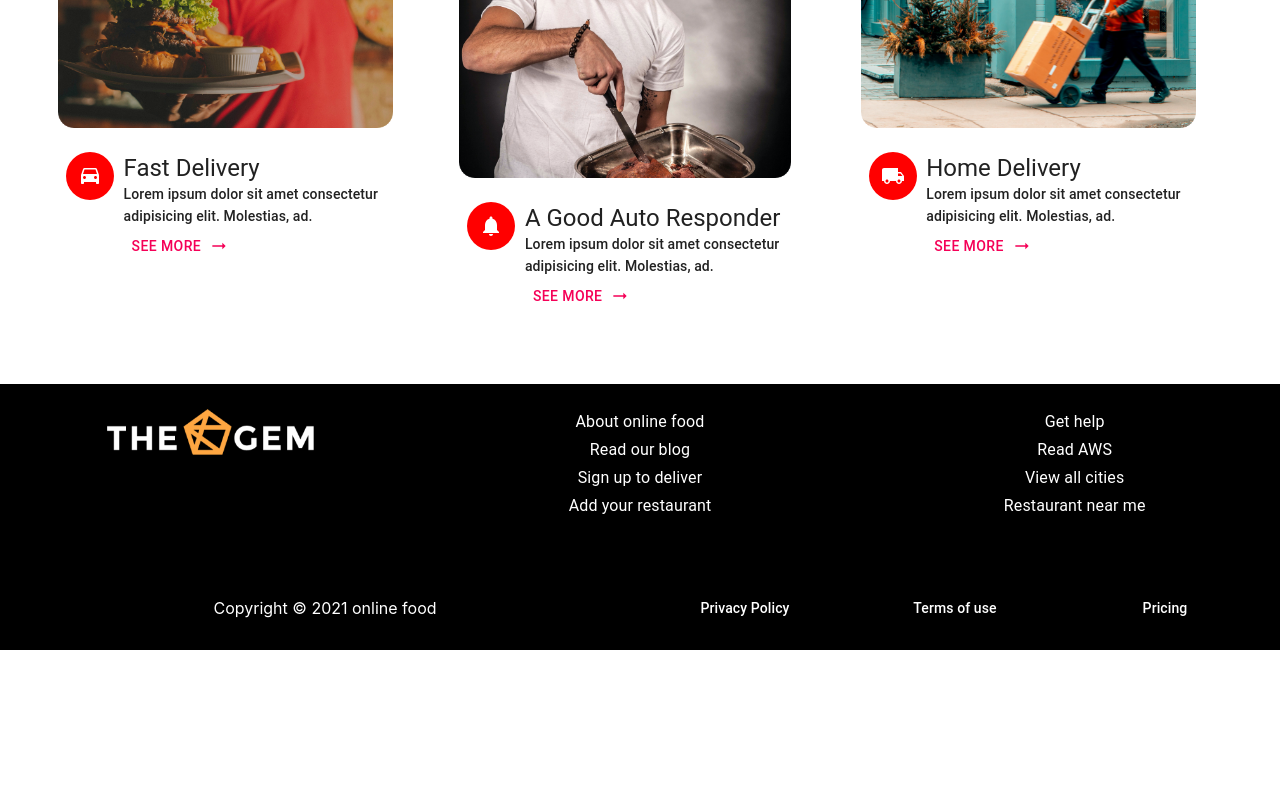
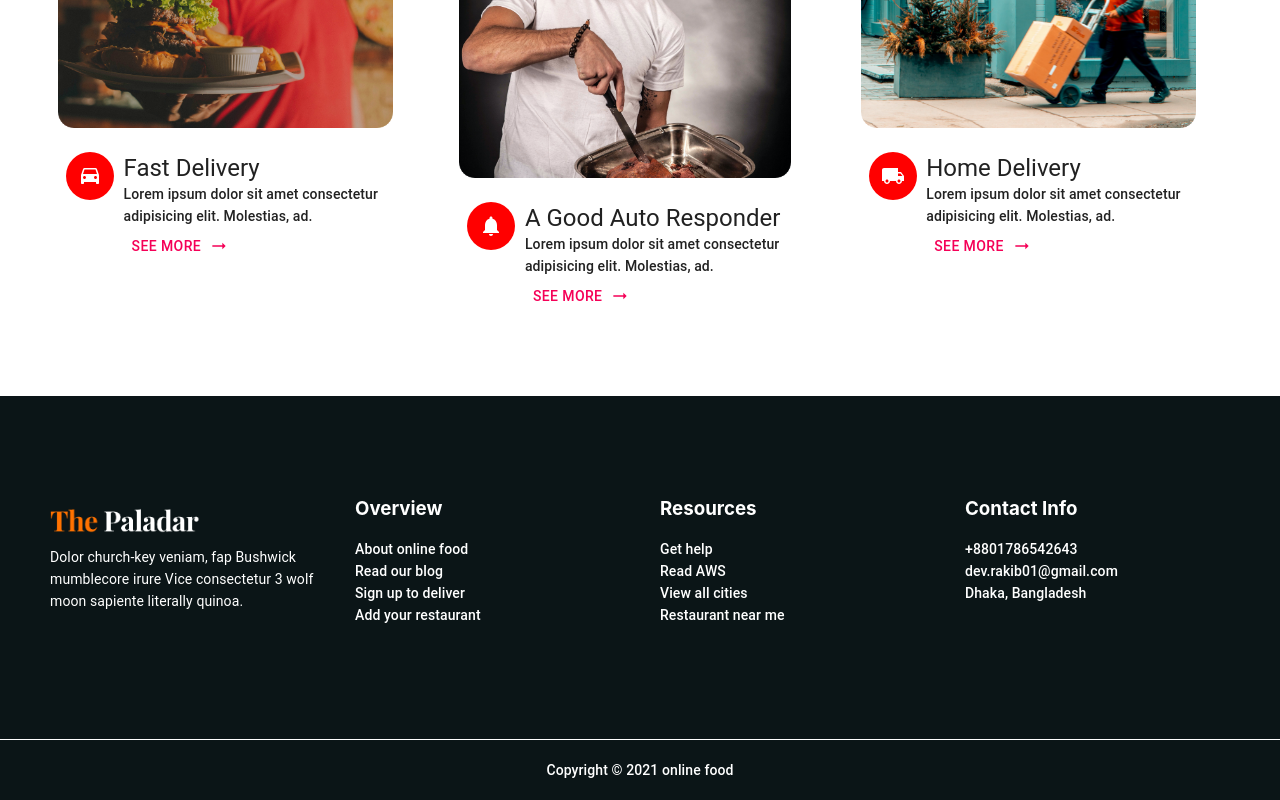
Before and after one commit to Rakib544/TheGem, a React (Create React App) app: page / in a window 1280 px wide. Shown: the part 1256-2056 px from the top of the page. Before the commit the page ends 1906 px from the top, so only its background shows below. Built offline with nearby package versions, Linux system fonts and the light colour scheme; no server answers.

Commit message:
footer section updated

```diff
--- a/src/components/Banner/Banner.js
+++ b/src/components/Banner/Banner.js
@@ -56,7 +56,7 @@ const useStyles = makeStyles(theme => ({
         letterSpacing:"1px",
         fontSize:'16px',
         cursor: 'pointer',
-        border: '2px solid #CA9C5E',
+        border: '2px solid #fff',
     }
 }))
 
--- a/src/components/Footer/Footer.js
+++ b/src/components/Footer/Footer.js
@@ -1,41 +1,52 @@
-import { Grid, Typography } from '@material-ui/core';
+import { Grid, makeStyles, Typography } from '@material-ui/core';
 import React from 'react';
 import logo from '../../images/logo.png';
 
+const useStyles = makeStyles({
+    margin: {
+        margin: '50px 30px'
+    },
+    mt: {
+        marginTop: '30px',
+    },
+    cursorPointer: {
+        cursor: 'pointer'
+    }
+})
+
 const Footer = () => {
+    const classes = useStyles();
     return (
-        <Grid container style={{ backgroundColor: 'black', color: '#fff' }} spacing={6}>
-            <Grid container item justify="space-between" spacing={3} align="center">
-                    <Grid item lg={4} md={4} sm={12} xs={12}>
-                        <img src={logo} alt="logo" style={{height: '60px', marginLeft: '10px'}} />
-                    </Grid>
-                    <Grid item lg={4} md={4} sm={12} xs={12}>
-                        <Typography variant="subtitle1">About online food</Typography>
-                        <Typography variant="subtitle1">Read our blog</Typography>
-                        <Typography variant="subtitle1">Sign up to deliver</Typography>
-                        <Typography variant="subtitle1">Add your restaurant</Typography>
-                    </Grid>
-                    <Grid item lg={4} md={4} sm={12} xs={12}>
-                        <Typography variant="subtitle1">Get help</Typography>
-                        <Typography variant="subtitle1">Read AWS</Typography>
-                        <Typography variant="subtitle1">View all cities</Typography>
-                        <Typography variant="subtitle1">Restaurant near me</Typography>
-                    </Grid>
-            </Grid>
-            <Grid container item style={{margin: '30px 10px 30px 10px'}} align="center">
-                <Grid item lg={6}>
-                    Copyright &copy; 2021 online food
+        <Grid container style={{ backgroundColor: '#0B1517', color: '#fff' }} spacing={3}>
+            <Grid container item justify="space-between" spacing={5} className={classes.margin}>
+                <Grid item lg={3} md={4} sm={12} xs={12} className={classes.mt}>
+                    <img src={logo} alt="logo" style={{ width: '150px' }} />
+                    <Typography variant="subtitle2" style={{marginTop: '10px', fontWeight: '400'}}>Dolor church-key veniam, fap Bushwick mumblecore irure Vice consectetur 3 wolf moon sapiente literally quinoa.</Typography>
                 </Grid>
-                <Grid item lg={2}>
-                    <Typography variant="subtitle2">Privacy Policy</Typography>
+                <Grid item lg={3} md={3} sm={12} xs={12}>
+                    <h3>Overview</h3>
+                    <Typography variant="subtitle2" className={classes.cursorPointer}>About online food</Typography>
+                    <Typography variant="subtitle2" className={classes.cursorPointer}>Read our blog</Typography>
+                    <Typography variant="subtitle2" className={classes.cursorPointer}>Sign up to deliver</Typography>
+                    <Typography variant="subtitle2" className={classes.cursorPointer}>Add your restaurant</Typography>
                 </Grid>
-                <Grid item lg={2}>
-                    <Typography variant="subtitle2">Terms of use</Typography>
+                <Grid item lg={3} md={3} sm={12} xs={12}>
+                    <h3>Resources</h3>
+                    <Typography variant="subtitle2" className={classes.cursorPointer}>Get help</Typography>
+                    <Typography variant="subtitle2" className={classes.cursorPointer}>Read AWS</Typography>
+                    <Typography variant="subtitle2" className={classes.cursorPointer}>View all cities</Typography>
+                    <Typography variant="subtitle2" className={classes.cursorPointer}>Restaurant near me</Typography>
                 </Grid>
-                <Grid item lg={2}>
-                    <Typography variant="subtitle2">Pricing</Typography>
+                <Grid item lg={3} md={3} sm={12} xs={12}>
+                    <h3>Contact Info</h3>
+                    <Typography variant="subtitle2">+8801786542643</Typography>
+                    <Typography variant="subtitle2">dev.rakib01@gmail.com</Typography>
+                    <Typography variant="subtitle2">Dhaka, Bangladesh</Typography>
                 </Grid>
             </Grid>
+            <div style={{margin: '30px 0', textAlign: 'center', width: '100%', borderTop: '1px solid #fff', padding: '20px 0 0'}}>
+                <Typography variant="subtitle2" align="center">Copyright &copy; 2021 online food</Typography>
+            </div>
         </Grid>
     );
 };
```
Also changed, not shown: src/images/logo.png.
